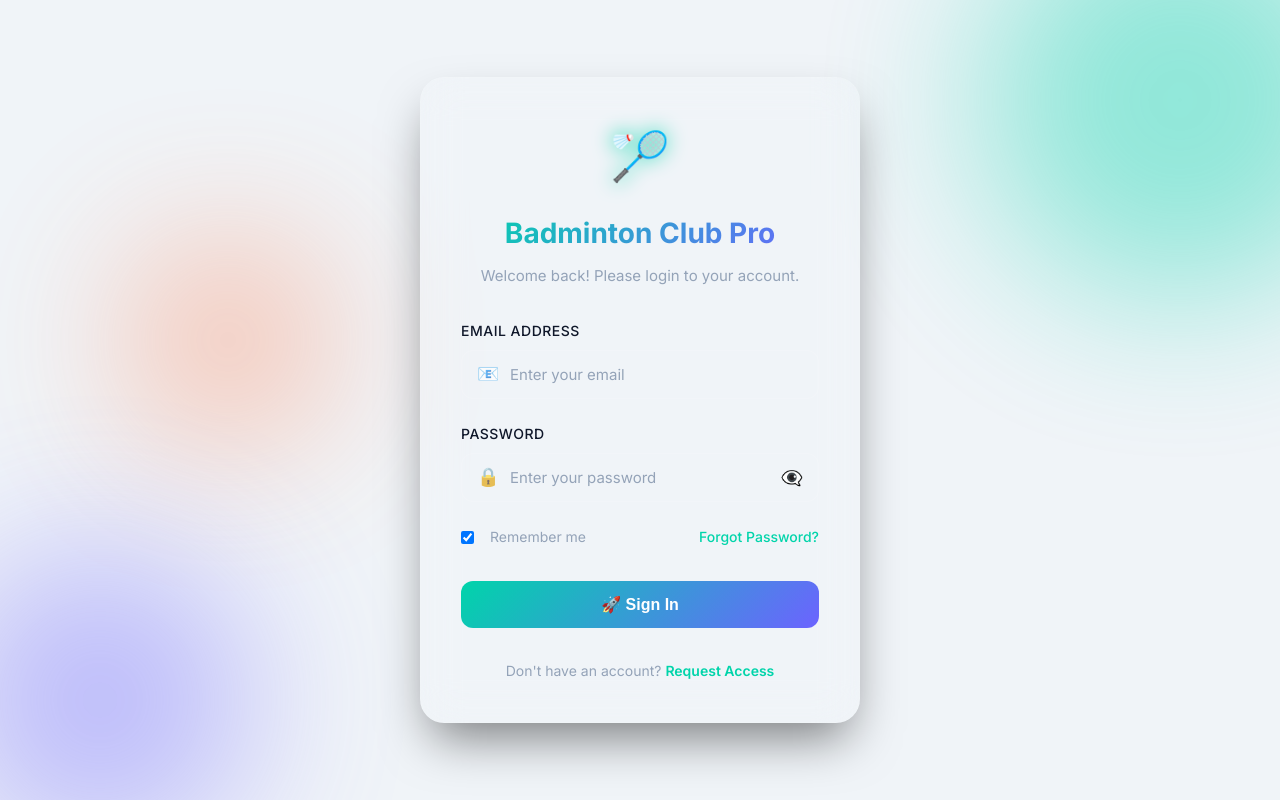
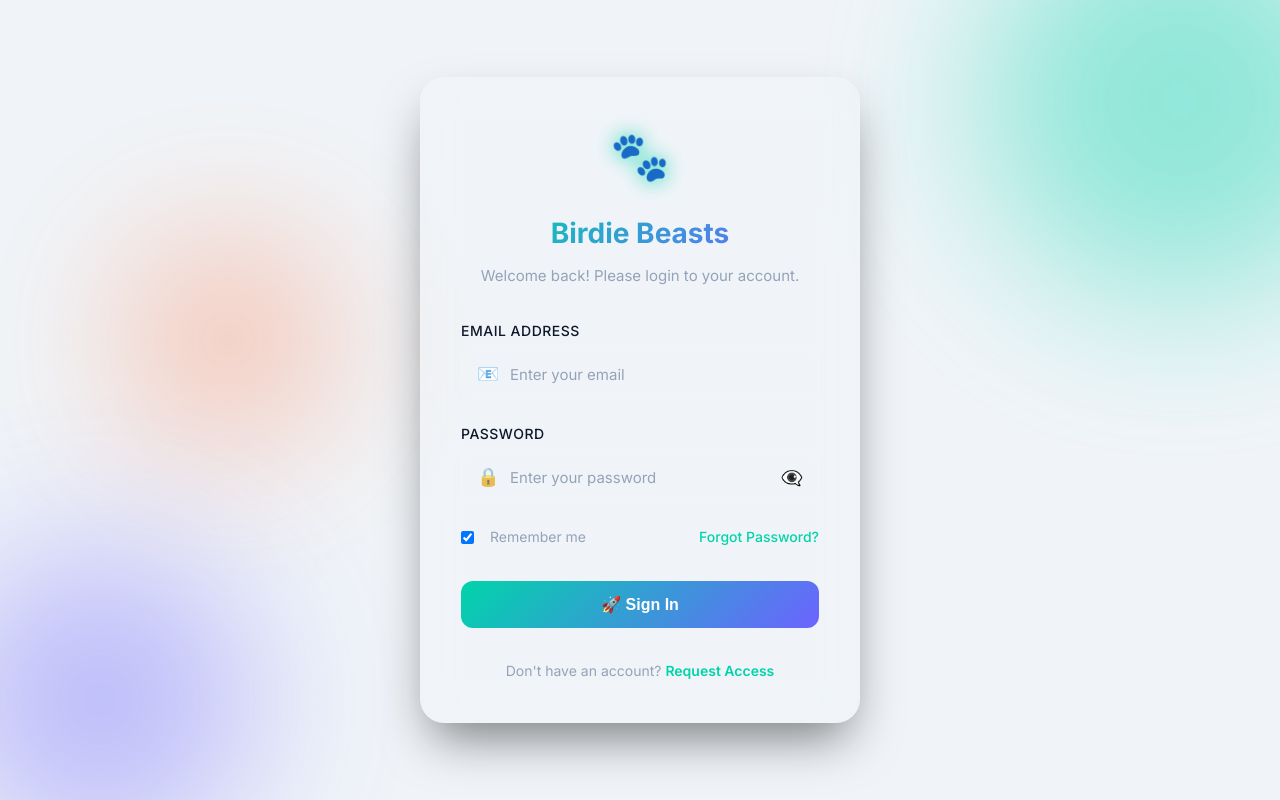
Before and after one commit to TarraVasu/badminton-club-pro, an Angular app in the folder badminton-app/: page /login in a window 1280 px wide. Built offline with nearby package versions, Linux system fonts and the light colour scheme.

Commit message:
Official rebranding: Welcome to Birdie Beasts

```diff
--- a/badminton-app/src/app/app.component.html
+++ b/badminton-app/src/app/app.component.html
@@ -14,7 +14,7 @@
         <!-- Hamburger for mobile -->
         <button class="mobile-menu-btn" (click)="toggleMobileMenu()">☰</button>
         <div>
-          <h2>🏸 Badminton Club Pro</h2>
+          <h2>🐾 Birdie Beasts</h2>
           <p>Premier Badminton Management System</p>
         </div>
       </div>
--- a/badminton-app/src/app/components/loader/loader.component.ts
+++ b/badminton-app/src/app/components/loader/loader.component.ts
@@ -11,7 +11,7 @@ import { LoaderService } from '../../services/loader.service';
           <div class="shuttlecock">☁️</div>
           <div class="racket racket-right">🏸</div>
         </div>
-        <p class="loader-text">Processing your Smash... 🚀</p>
+        <p class="loader-text">Birdie Beasts are Smashing... 🐾</p>
       </div>
     </div>
   `,
--- a/badminton-app/src/app/components/login/login.component.html
+++ b/badminton-app/src/app/components/login/login.component.html
@@ -1,8 +1,8 @@
 <div class="login-container">
     <div class="login-card fade-in">
         <div class="login-header">
-            <div class="logo">🏸</div>
-            <h1>Badminton Club Pro</h1>
+            <div class="logo">🐾</div>
+            <h1>Birdie Beasts</h1>
             <p>Welcome back! Please login to your account.</p>
         </div>
 
--- a/badminton-app/src/index.html
+++ b/badminton-app/src/index.html
@@ -3,7 +3,7 @@
 
 <head>
   <meta charset="utf-8">
-  <title>Badminton Club Pro</title>
+  <title>🐾 Birdie Beasts - Premier Management</title>
   <base href="/">
   <meta name="viewport" content="width=device-width, initial-scale=1">
   <meta name="description"
```
Also changed, not shown: 1 other file (tests, documents, lock files or other folders).
